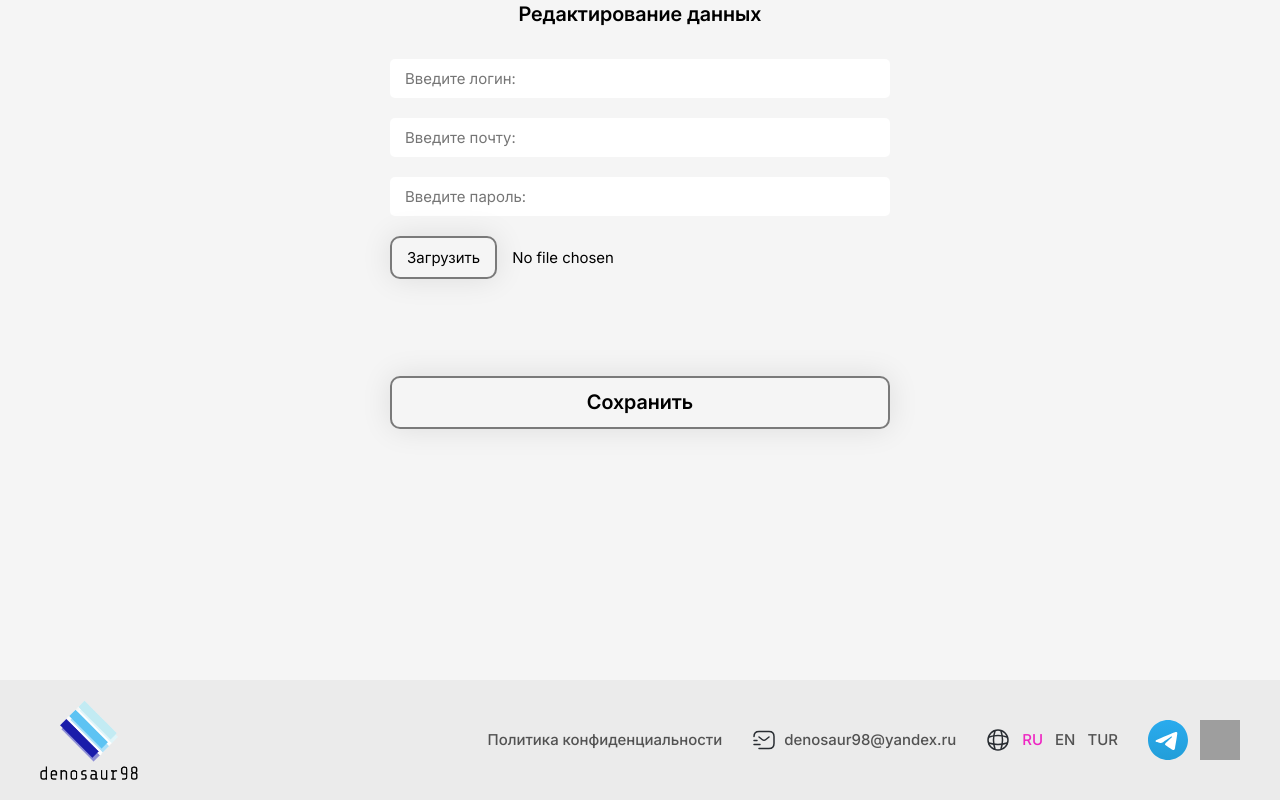
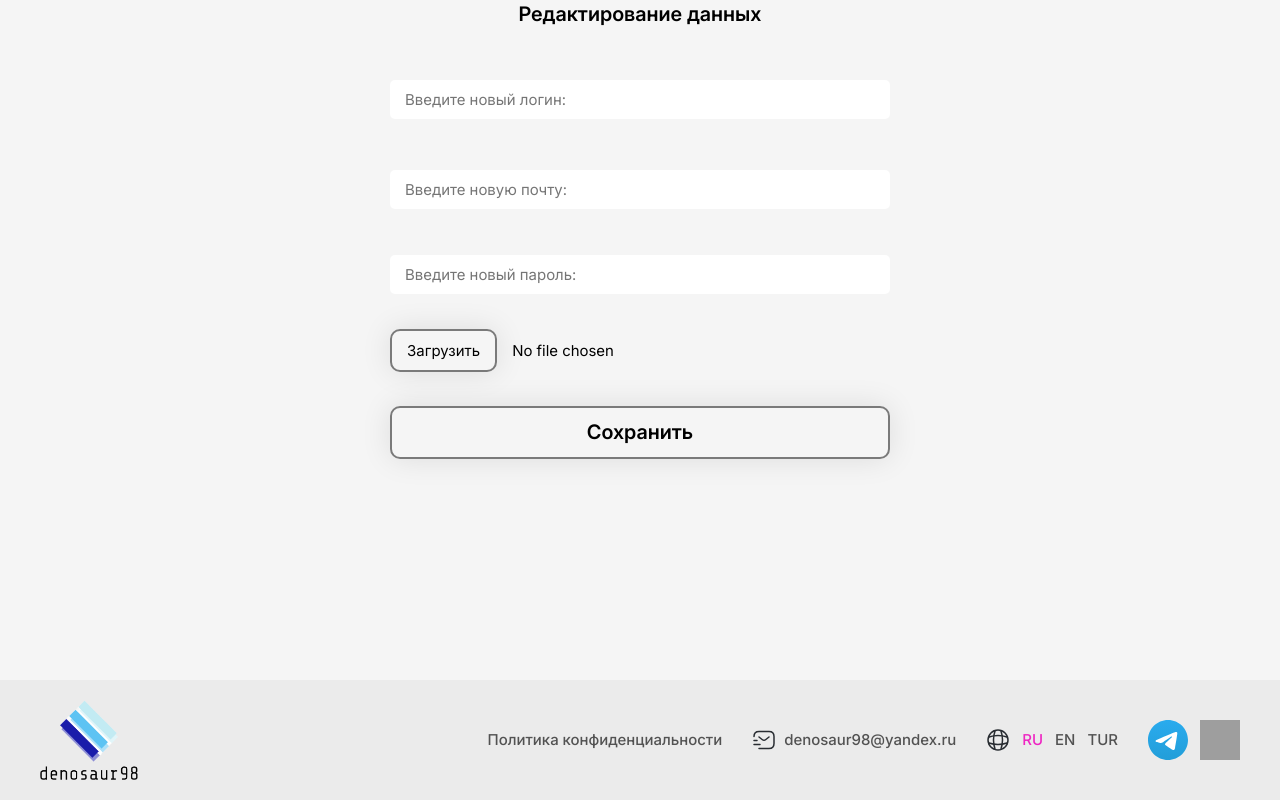
Before and after one commit to denosaur98/chat, a Vue app in the folder frontend/: page /edit-profile in a window 1280 px wide. Built offline with nearby package versions, Linux system fonts and the light colour scheme; grey boxes are pictures that could not be loaded.

Commit message:
fix adaptive EditProfilePage

```diff
--- a/frontend/src/pages/EditProfilePage.vue
+++ b/frontend/src/pages/EditProfilePage.vue
@@ -2,9 +2,17 @@
   <div class="edit-profile-page">
     <h1>Редактирование данных</h1>
     <div class="profile__inputs-wrapper">
-      <input placeholder="Введите логин:" v-model="login">
-      <input placeholder="Введите почту:" v-model="mail">
-      <input placeholder="Введите пароль:" v-model="password" type="password">
+      <div class="item__input">
+        <h2>{{ store.state.userData?.login }}</h2>
+        <input placeholder="Введите новый логин:" v-model="login">
+      </div>
+      <div class="item__input">
+        <h2>{{ store.state.userData?.mail }}</h2>
+        <input placeholder="Введите новую почту:" v-model="mail">
+      </div>
+      <div class="item__input">
+        <input placeholder="Введите новый пароль:" v-model="password" type="password">
+      </div>
       <div class="upload__avatar-wrapper">
         <label for="upload">Загрузить</label>
         <input class="inputs__file-btn" type="file" id="upload">
@@ -16,6 +24,7 @@
 
 <script setup>
 import { ref } from 'vue'
+import store from '../store/index.js'
 
 const login = ref('')
 const mail = ref('')
@@ -45,12 +54,24 @@ const password = ref('')
     display: flex;
     flex-direction: column;
     width: 500px;
-    min-height: 370px;
+    min-height: 400px;
     gap: 20px;
 
     @media (max-width: 800px) {
       width: 100%;
       padding: 20px;
+    }
+
+    .item__input {
+      display: flex;
+      flex-direction: column;
+      justify-content: center;
+      height: 70px;
+      gap: 10px;
+
+      h2 {
+        font-size: 15px;
+      }
     }
 
     input {
@@ -82,6 +103,8 @@ const password = ref('')
       }
 
       .inputs__file-btn {
+        border: none;
+
         &::-webkit-file-upload-button {
           display: none !important;
         }
```
